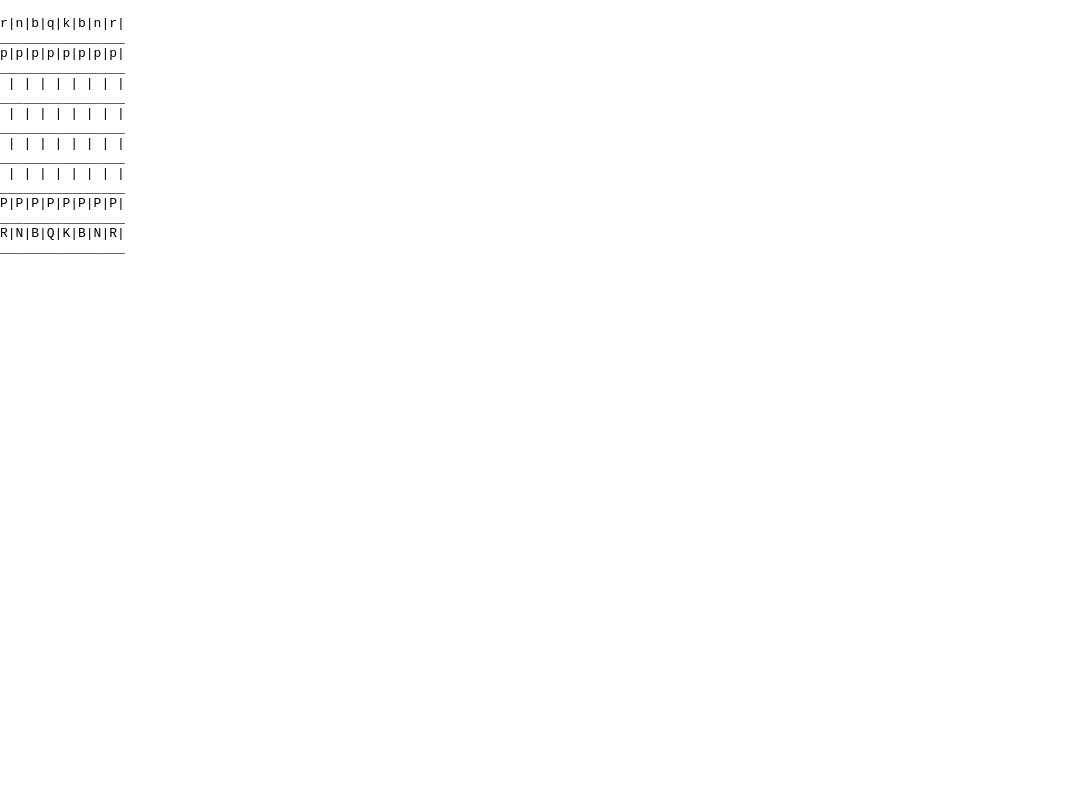
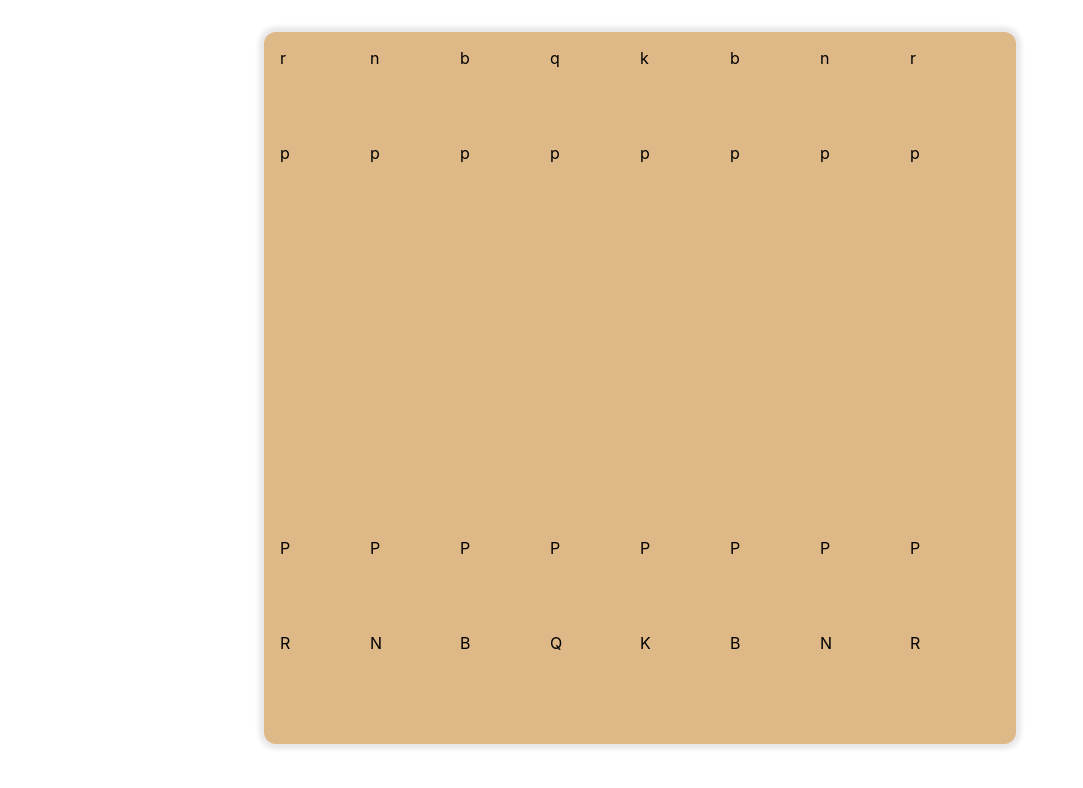
Before and after one commit to SzachMaty-Company/Frontend, a React (Create React App) app: page / in a window 1280 px wide. Shown: the top 788 px of the page, without its empty margins (0-1083 px from the left). Built offline with nearby package versions, Linux system fonts and the light colour scheme.

Commit message:
add noramal chess board display

```diff
--- a/src/Components/ChessBoard/ChessBoard.css
+++ b/src/Components/ChessBoard/ChessBoard.css
@@ -0,0 +1,12 @@
+.board {
+    padding: 1rem;
+    margin: 0 auto; /** centered */
+    margin-top: 2rem;
+    border-radius: 12px;
+    box-shadow: 0 0 5px 5px #e9e7e7;
+    width: calc(100vh * 0.9);
+    height: calc(100vh * 0.85);
+    display: grid;
+    grid-template-columns: repeat(8, 1fr);
+    background-color: burlywood;
+}
--- a/src/Components/ChessBoard/ChessBoard.tsx
+++ b/src/Components/ChessBoard/ChessBoard.tsx
@@ -1,47 +1,70 @@
 import './ChessBoard.css';
 import React, { useState } from 'react';
-//import Chess  from 'chess.js';
+import {Chess}  from 'chess.js';
+import { log } from 'console';
 
-const startFEN="rnbqkbnr/pppppppp/8/8/8/8/PPPPPPPP/RNBQKBNR w KQkq - 0 1";
+const col=["a","b","c","d","e","f","g","h"];
+const ver=[8,7,6,5,4,3,2,1]
 
-function makeChess(fenString:string):string{
-    let board:string="";
+//Class for one cell in chess board
+class Cell {
+    pos: string;
+    piece: string;
+    constructor(pos:string, piece:string) {
+        this.pos = pos;
+        this.piece = piece;
+    }
+}
+
+function makeChess(fenString:string):Cell[]{
+    //Get pieces from fen string
     const fenPieces = fenString.split(' ')[0].split('/').join(''); //Get the first portion //remove the row delimiters '/'
+    const pieces=Array.from(fenPieces);
 
-    //let i,j;
-    const pieces=Array.from(fenPieces);
-    let counter:number=0;
-    let i=0;
-    console.log(pieces);
+    let board:Cell[] =[];   //Chess board
+    let versCounter=0;      //Verse counter
+    let counter:number=0;   //Column counter
+    let i=0;                //Iterator
     while(i<pieces.length){
         let item=pieces[i];
-        console.log(i,item);
-        let jump=parseInt(item);
+        let jump=parseInt(item);    //if nober, how many spaces
+        //if item is not a number
         if(Number.isNaN(jump)){
-            board+=counter===8?item:item+'|';
+            let key=col[counter]+ver[versCounter];
+            let cell=new Cell(key,item);
+            board.push(cell);
             counter++;
         }else{
             for(let j=0;j<jump;j++){
-                board+=counter===8?" ":" |";
+                let key=col[counter]+ver[versCounter];
+                let cell=new Cell(key," ");
+                board.push(cell);
                 counter++;
             }
         }
+        //if verse ended
         if(counter===8){
-            board+="\n________________\n";
+            versCounter++;
             counter=0;
         }
         i++;
     }
-    console.log(board);
     return board;
 }
 
 function ChessBoard()
 {
-    let [FEN,setFEN]= useState(startFEN);
-    let startChess=makeChess(FEN);
-    let [chess,setChess] = useState(startChess);
-    return <p> <pre>{chess}</pre></p>;
+    //Initialised component Chess
+    let [chess,setChess]=useState(new Chess());
+    //Get FEN string
+    let startChess=makeChess(chess.fen());
+    //Set Board
+    let [chessBoard,setChessBoard] = useState(startChess);
+    return <div className="board">
+        {chessBoard.map((cell:Cell) => (
+        <div key={cell.pos}>{cell.piece}</div>
+    ))}
+</div>;
 
 }
 
```
